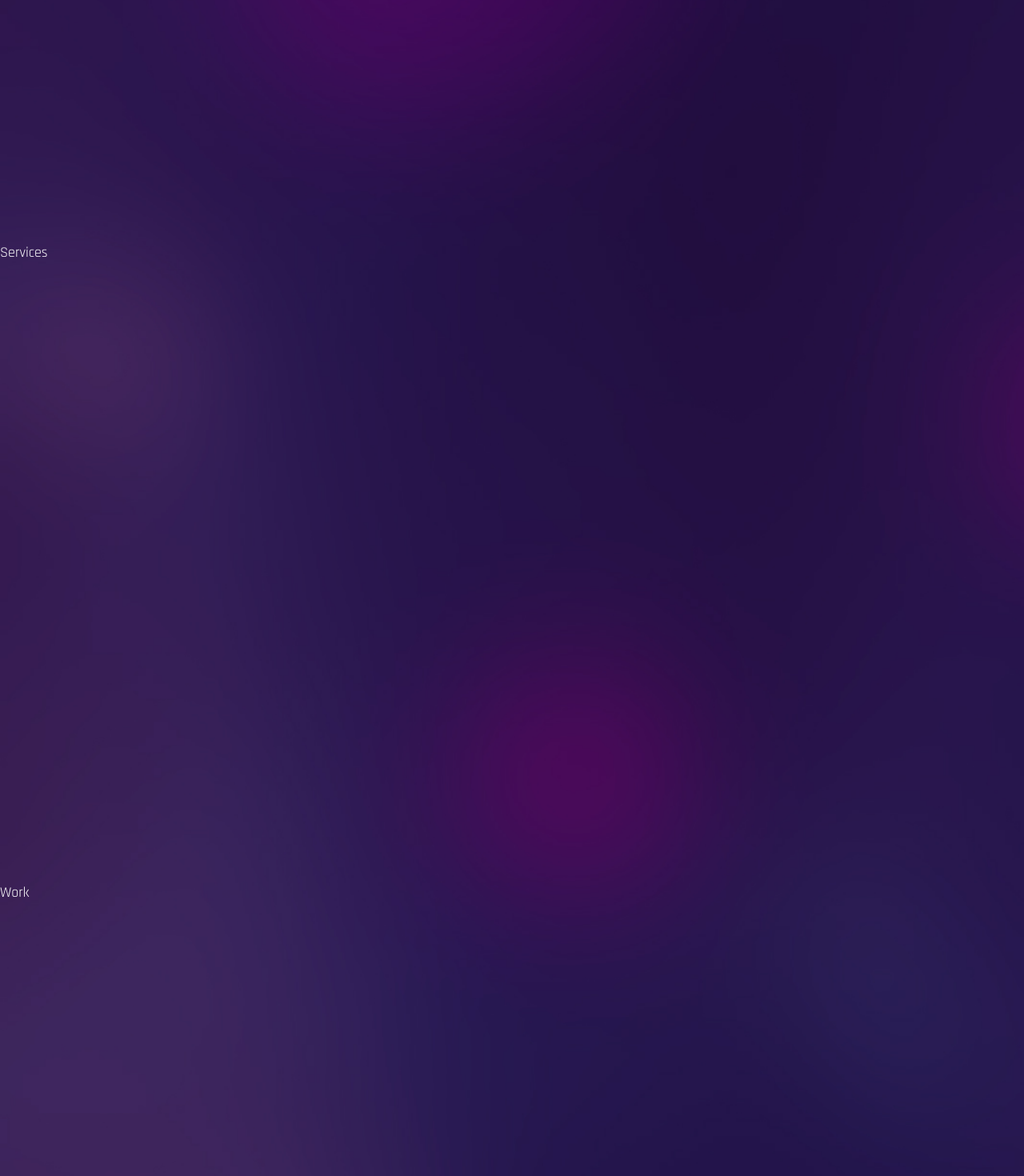
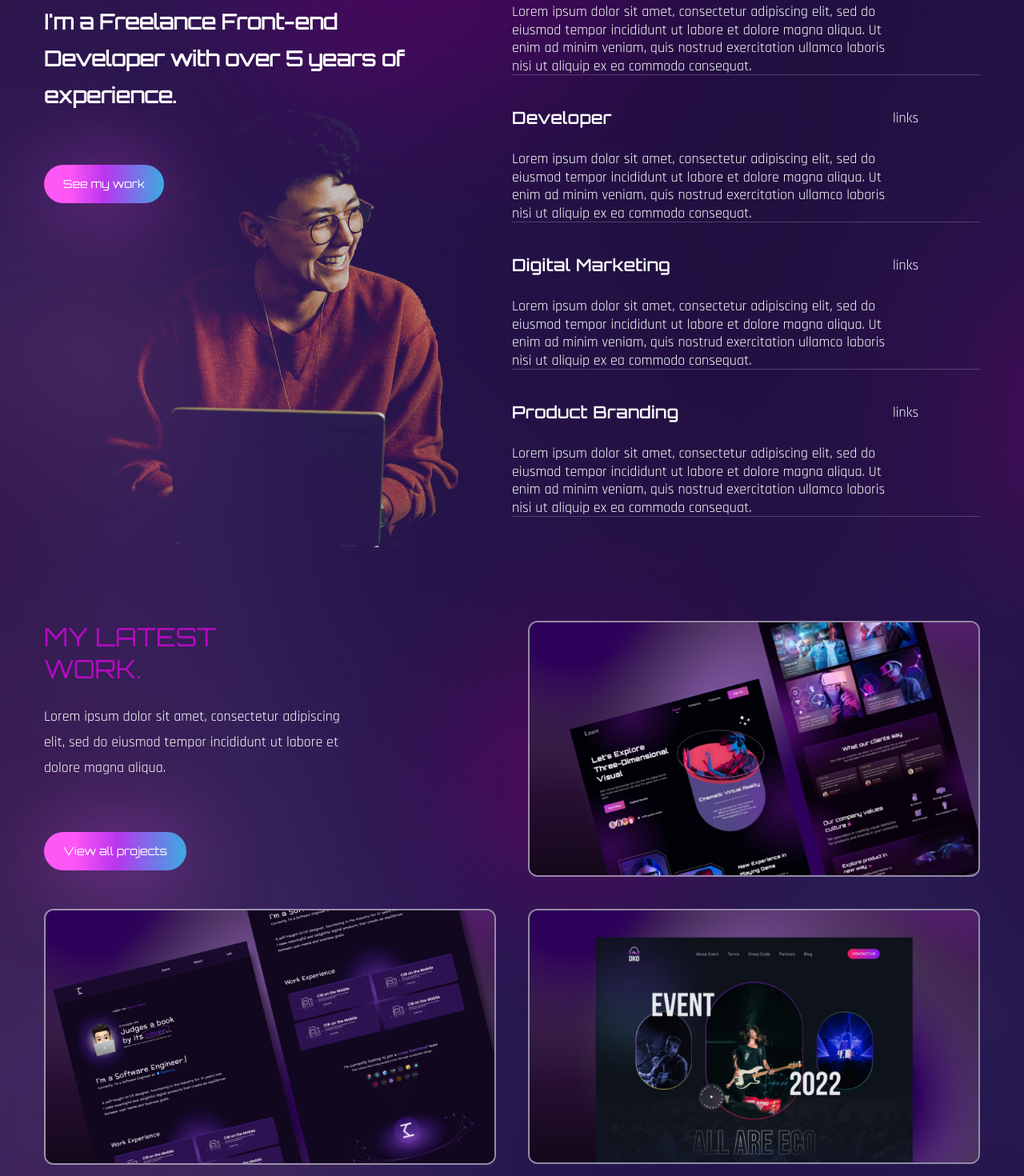
Before and after one commit to StatShibe/personal-portfolio, a React (Vite) app in the folder web-portfolio/: page / in a window 1280 px wide. Shown: the part 1620-3090 px from the top of the page at 80% size. Built offline with nearby package versions, Linux system fonts and the light colour scheme.

Commit message:
only contact left

```diff
--- a/web-portfolio/src/components/Services.jsx
+++ b/web-portfolio/src/components/Services.jsx
@@ -1,10 +1,69 @@
 import React from "react";
+
+import {BsArrowUpRight} from 'react-icons/bs'
+import {motion} from 'framer-motion'
+import {fadeIn} from '../variants'
+
+const services = [
+    {
+        name : 'UI/UX Design',
+        description:'Lorem ipsum dolor sit amet, consectetur adipiscing elit, sed do eiusmod tempor incididunt ut labore et dolore magna aliqua. Ut enim ad minim veniam, quis nostrud exercitation ullamco laboris nisi ut aliquip ex ea commodo consequat.',
+        link: 'Learn more',
+    },
+    {
+        name : 'Developer',
+        description:'Lorem ipsum dolor sit amet, consectetur adipiscing elit, sed do eiusmod tempor incididunt ut labore et dolore magna aliqua. Ut enim ad minim veniam, quis nostrud exercitation ullamco laboris nisi ut aliquip ex ea commodo consequat.',
+        link: 'Learn more',
+    },
+    {
+        name : 'Digital Marketing',
+        description:'Lorem ipsum dolor sit amet, consectetur adipiscing elit, sed do eiusmod tempor incididunt ut labore et dolore magna aliqua. Ut enim ad minim veniam, quis nostrud exercitation ullamco laboris nisi ut aliquip ex ea commodo consequat.',
+        link: 'Learn more',
+    },
+    {
+        name : 'Product Branding',
+        description:'Lorem ipsum dolor sit amet, consectetur adipiscing elit, sed do eiusmod tempor incididunt ut labore et dolore magna aliqua. Ut enim ad minim veniam, quis nostrud exercitation ullamco laboris nisi ut aliquip ex ea commodo consequat.',
+        link: 'Learn more',
+    },
+]
+
 
 const Services = () => {
   return (
-    <div className="section" id="services">
-        Services
-    </div>
+    <section className="section" id="services">
+        <div className="container mx-auto">
+            <div className="flex flex-col lg:flex-row">
+                <motion.div variants={fadeIn('right', 0.3)}
+                initial = 'hidden'
+                whileInView={'show'}
+                viewport={{once:false, amount: 0.3}}  className="flex-1 lg:bg-services lg:bg-bottom bg-no-repeat mix-blend-lighten mb-12 lg:mb-0">
+                    <h2 className="h2 text-accent mb-6">What I Do.</h2>
+                    <h3 className="h3 max-w-[455px] mb-16">
+                        I'm a Freelance Front-end Developer with over 5 years of experience.
+                    </h3>
+                    <button className="btn btn-sm">See my work</button>
+                </motion.div>
+                <motion.div variants={fadeIn('left', 0.5)}
+                initial = 'hidden'
+                whileInView={'show'}
+                viewport={{once:false, amount: 0.3}} className="flex-1">
+                    <div>
+                        {services.map((service, index) => {
+                            const {name, description, link} = service;
+                            return(
+                                <div className="border-b border-white/20 h-[146px] mb-[38px] flex" key={index}>
+                                    <div className="max-w-[476px]">
+                                        <h4 className="text-[20px] tracking-wider font-primary font-semibold mb-6">{name}</h4>
+                                        <p className="font-secondary leading-tight">{description}</p>
+                                    </div>
+                                    <div>links</div>
+                                </div>)
+                        })}
+                    </div>
+                </motion.div>
+            </div>
+        </div>
+    </section>
   );
 };
 
--- a/web-portfolio/src/components/Work.jsx
+++ b/web-portfolio/src/components/Work.jsx
@@ -1,10 +1,75 @@
 import React from "react";
+import {motion} from "framer-motion"
+import {fadeIn} from '../variants'
+import Img1 from '../assets/portfolio-img1.png'
+import Img2 from '../assets/portfolio-img2.png'
+import Img3 from '../assets/portfolio-img3.png'
 
 const Work = () => {
   return (
-    <div className="section" id="work">
-      Work
-    </div>
+    <section className="section" id="work">
+        <div className="container mx-auto">
+            <div className="flex flex-col lg:flex-row gap-x-10">
+                <motion.div
+                    variants={fadeIn('right', 0.3)}
+                    initial = 'hidden'
+                    whileInView={'show'}
+                    viewport={{once:false, amount: 0.3}}
+                    className="flex-1 flex flex-col gap-y-12 mb-10 lg:mb-0"
+                >
+                    <div>
+                        <h2 className="h2 leading-tight text-accent">
+                            My Latest <br/>
+                            Work.
+                        </h2>
+                        <p className="max-w-sm mb-16">
+                        Lorem ipsum dolor sit amet, consectetur adipiscing elit, sed do eiusmod tempor incididunt ut labore et dolore magna aliqua.
+                        </p>
+                        <button className="btn btn-sm">View all projects</button>
+                    </div>
+                    <div className="group relative overflow-hidden border-2 border-white/50 rounded-xl">
+                        <div className="group-hover:bg-black/70 w-full h-full absolute z-40 transition-all duration-300"></div>
+                        <img className= "group-hover:scale-125 transition-all duration-500"src={Img1}alt=""/>
+                        <div className="absolute -bottom-full left-12 group-hover:bottom-24 transition-all duration-500 z-50">
+                            <span className="text-gradient">UI/UX Design</span>
+                        </div>
+                        <div className="absolute -bottom-full left-12 group-hover:bottom-14 transition-all duration-700 z-50">
+                            <span className="text-3xl text-white">Project Title</span>
+                        </div>
+                    </div>
+
+                </motion.div>
+                <motion.div
+                    variants={fadeIn('left', 0.2)}
+                    initial = 'hidden'
+                    whileInView={'show'}
+                    viewport={{once:false, amount: 0.3}}
+                    className="flex-1 flex flex-col gap-y-10"
+                >
+                    <div className="group relative overflow-hidden border-2 border-white/50 rounded-xl">
+                        <div className="group-hover:bg-black/70 w-full h-full absolute z-40 transition-all duration-300"></div>
+                        <img className= "group-hover:scale-125 transition-all duration-500"src={Img2}alt=""/>
+                        <div className="absolute -bottom-full left-12 group-hover:bottom-24 transition-all duration-500 z-50">
+                            <span className="text-gradient">UI/UX Design</span>
+                        </div>
+                        <div className="absolute -bottom-full left-12 group-hover:bottom-14 transition-all duration-700 z-50">
+                            <span className="text-3xl text-white">Project Title</span>
+                        </div>
+                    </div>
+                    <div className="group relative overflow-hidden border-2 border-white/50 rounded-xl">
+                        <div className="group-hover:bg-black/70 w-full h-full absolute z-40 transition-all duration-300"></div>
+                        <img className= "group-hover:scale-125 transition-all duration-500"src={Img3}alt=""/>
+                        <div className="absolute -bottom-full left-12 group-hover:bottom-24 transition-all duration-500 z-50">
+                            <span className="text-gradient">UI/UX Design</span>
+                        </div>
+                        <div className="absolute -bottom-full left-12 group-hover:bottom-14 transition-all duration-700 z-50">
+                            <span className="text-3xl text-white">Project Title</span>
+                        </div>
+                    </div>
+                </motion.div>
+            </div>
+        </div>
+    </section>
   );
 };
 
```
